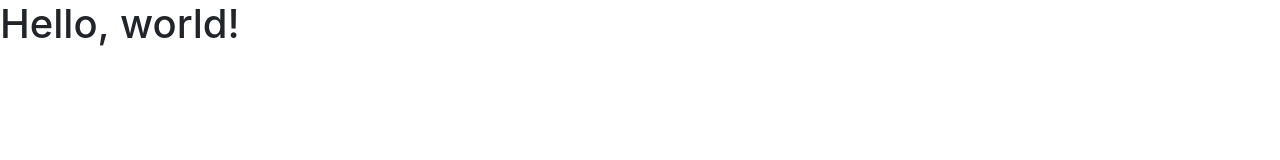
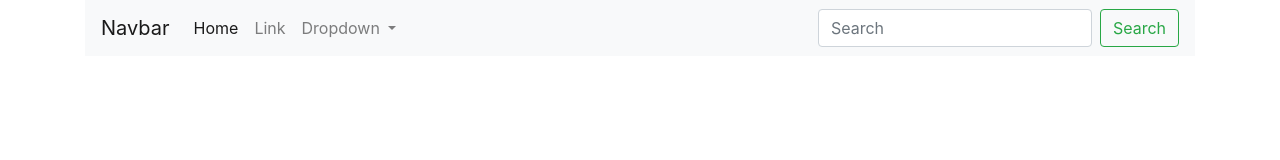
Before and after one commit to 0xyukine/0xyukine.github.io, a plain HTML site: page index.html in a window 1280 px wide. Drawn offline with nearby package versions, Linux system fonts and the light colour scheme.

Commit message:
Implementing example bootstrap nav bar

```diff
--- a/index.html
+++ b/index.html
@@ -11,12 +11,44 @@
 		<title>Hello, world!</title>
 	</head>
 	<body>
-		<h1>Hello, world!</h1>
-
 		<!-- Optional JavaScript -->
 		<!-- jQuery first, then Popper.js, then Bootstrap JS -->
 		<script src="https://code.jquery.com/jquery-3.4.1.slim.min.js" integrity="sha384-J6qa4849blE2+poT4WnyKhv5vZF5SrPo0iEjwBvKU7imGFAV0wwj1yYfoRSJoZ+n" crossorigin="anonymous"></script>
 		<script src="https://cdn.jsdelivr.net/npm/popper.js@1.16.0/dist/umd/popper.min.js" integrity="sha384-Q6E9RHvbIyZFJoft+2mJbHaEWldlvI9IOYy5n3zV9zzTtmI3UksdQRVvoxMfooAo" crossorigin="anonymous"></script>
 		<script src="https://stackpath.bootstrapcdn.com/bootstrap/4.4.1/js/bootstrap.min.js" integrity="sha384-wfSDF2E50Y2D1uUdj0O3uMBJnjuUD4Ih7YwaYd1iqfktj0Uod8GCExl3Og8ifwB6" crossorigin="anonymous"></script>
+		<div class="container">
+			<nav class="navbar navbar-expand-lg navbar-light bg-light">
+				<a class="navbar-brand" href="#">Navbar</a>
+				<button class="navbar-toggler" type="button" data-toggle="collapse" data-target="#navbarSupportedContent" aria-controls="navbarSupportedContent" aria-label="Toggle navigation">
+					<span class="navbar-toggler-icon"></span>
+				</button>
+
+				<div class="collapse navbar-collapse" id="navbarSupportedContent">
+					<ul class="navbar-nav mr-auto">
+						<li class="nav-item active">
+							<a class="nav-link" href="#">Home <span class="sr-only">(current)</span></a>
+						</li>
+						<li class="nav-item">
+							<a class="nav-link" href="#">Link</a>
+						</li>
+						<li class="nav-item dropdown">
+							<a class="nav-link dropdown-toggle" href="#" id="navbarDropdown" role="button" data-toggle="dropdown" aria-haspopup="true" aria-expanded="false">
+								Dropdown
+							</a>
+							<div class="dropdown-menu">
+								<a class="dropdown-item" href="#">Action</a>
+								<a class="dropdown-item" href="#">Another action</a>
+								<div class="dropdown-divider"></div>
+								<a class="dropdown-item" href="#">Something else here</a>
+							</div>
+						</li>
+					</ul>
+					<form class="form-inline my-2 my-lg-0">
+						<input class="form-control mr-sm-2" type="search" placeholder="Search" aria-label-"Search">
+						<button class="btn btn-outline-success my-2 my-sm-0" type="submit">Search</button>
+					</form>
+				</div>
+			</nav>
+		</div>
 	</body>
 <html>
```
